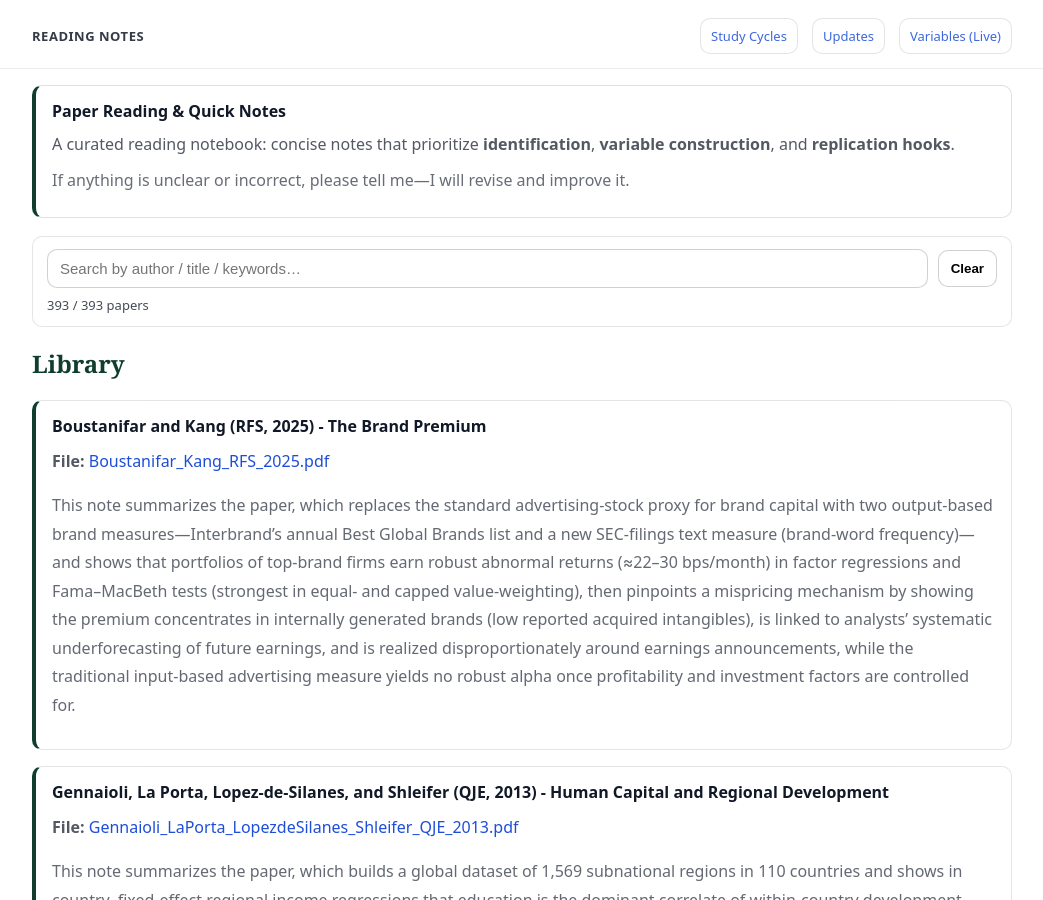
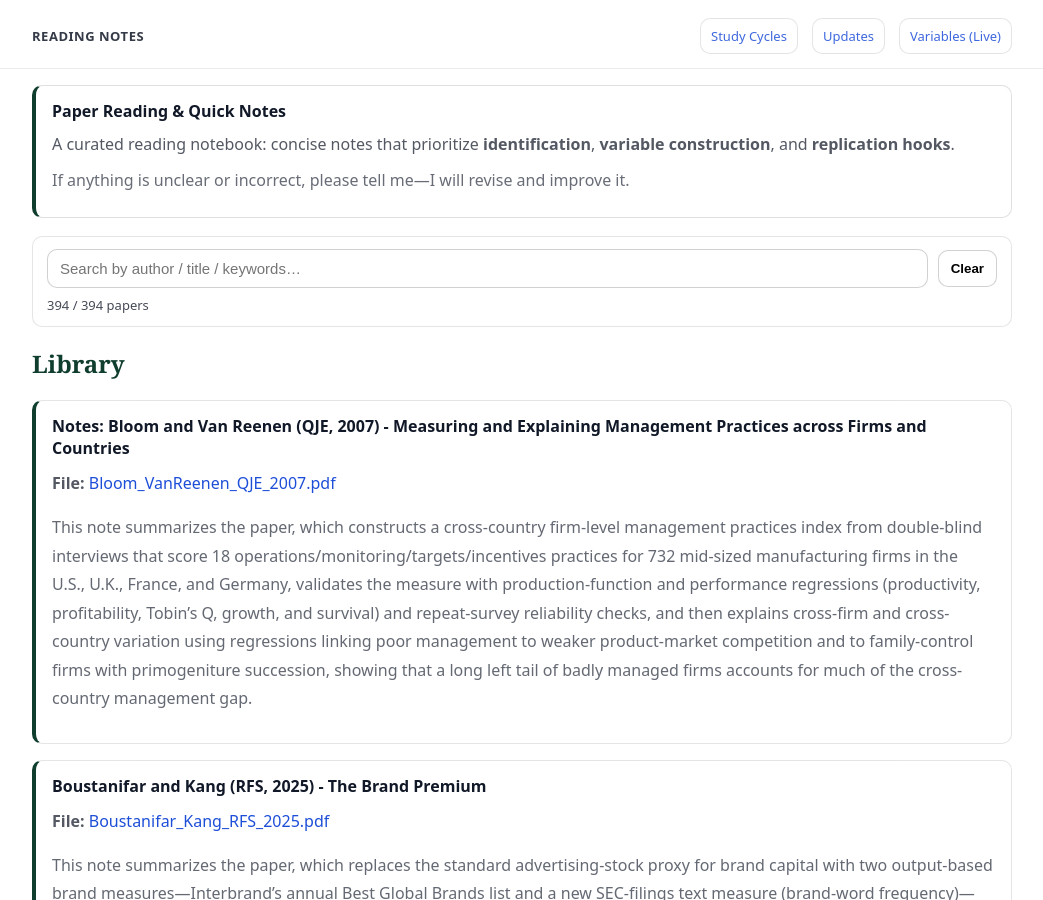
Before and after one commit to yaxinzn/study-archive, a Jekyll site: the page built from reading/index.md, in a window 1280 px wide and 900 px high. Shown: the whole window, without its empty margins (118-1161 px from the left). Built offline with Jekyll 4.4.1, drawn with Linux system fonts in a browser that asks for light colours.

Commit message:
Reading: add/update Bloom_VanReenen_QJE_2007.pdf

```diff
--- a/_data/reading.yml
+++ b/_data/reading.yml
@@ -1,3 +1,7 @@
+- title: "Notes: Bloom and Van Reenen (QJE, 2007) - Measuring and Explaining Management Practices across Firms and Countries"
+  file: "Bloom_VanReenen_QJE_2007.pdf"
+  desc: "This note summarizes the paper, which constructs a cross-country firm-level management practices index from double-blind interviews that score 18 operations/monitoring/targets/incentives practices for 732 mid-sized manufacturing firms in the U.S., U.K., France, and Germany, validates the measure with production-function and performance regressions (productivity, profitability, Tobin’s Q, growth, and survival) and repeat-survey reliability checks, and then explains cross-firm and cross-country variation using regressions linking poor management to weaker product-market competition and to family-control firms with primogeniture succession, showing that a long left tail of badly managed firms accounts for much of the cross-country management gap."
+
 - title: "Boustanifar and Kang (RFS, 2025) - The Brand Premium"
   file: "Boustanifar_Kang_RFS_2025.pdf"
   desc: "This note summarizes the paper, which replaces the standard advertising-stock proxy for brand capital with two output-based brand measures—Interbrand’s annual Best Global Brands list and a new SEC-filings text measure (brand-word frequency)—and shows that portfolios of top-brand firms earn robust abnormal returns (≈22–30 bps/month) in factor regressions and Fama–MacBeth tests (strongest in equal- and capped value-weighting), then pinpoints a mispricing mechanism by showing the premium concentrates in internally generated brands (low reported acquired intangibles), is linked to analysts’ systematic underforecasting of future earnings, and is realized disproportionately around earnings announcements, while the traditional input-based advertising measure yields no robust alpha once profitability and investment factors are controlled for."
```
Also changed, not shown: 1 other file.
